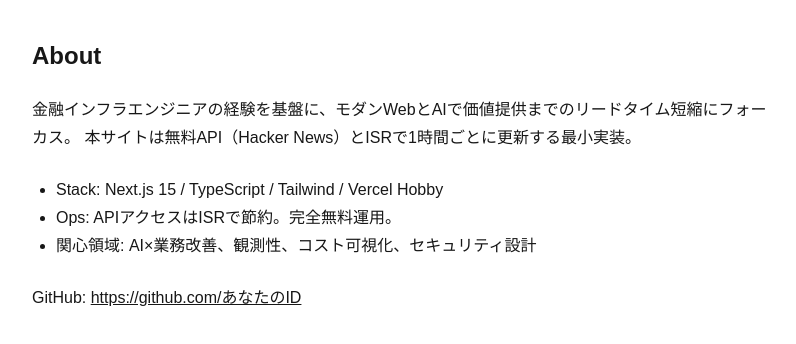
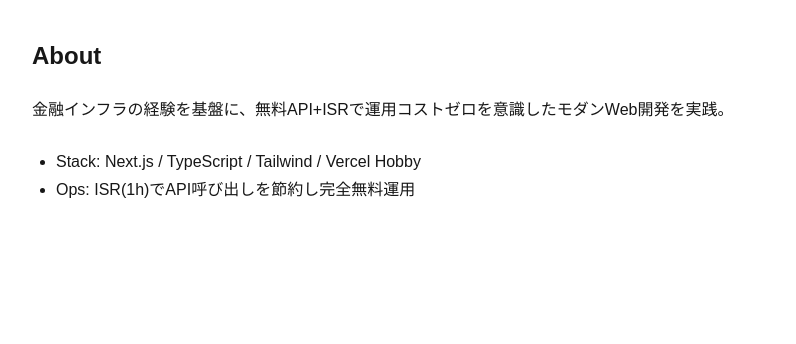
Before and after one commit to Ryoma-N/ai-trendboard, a Next.js app: page /about in a window 1280 px wide. Shown: the top 344 px of the page, without its empty margins (240-1036 px from the left). Built offline with nearby package versions, Linux system fonts and the light colour scheme.

Commit message:
Update page.tsx

```diff
--- a/src/app/about/page.tsx
+++ b/src/app/about/page.tsx
@@ -3,15 +3,12 @@ export default function About() {
     <main className="mx-auto max-w-3xl px-4 py-10 space-y-6 leading-7">
       <h1 className="text-2xl font-bold">About</h1>
       <p>
-        金融インフラエンジニアの経験を基盤に、モダンWebとAIで価値提供までのリードタイム短縮にフォーカス。
-        本サイトは無料API（Hacker News）とISRで1時間ごとに更新する最小実装。
+        金融インフラの経験を基盤に、無料API+ISRで運用コストゼロを意識したモダンWeb開発を実践。
       </p>
       <ul className="list-disc pl-6">
-        <li>Stack: Next.js 15 / TypeScript / Tailwind / Vercel Hobby</li>
-        <li>Ops: APIアクセスはISRで節約。完全無料運用。</li>
-        <li>関心領域: AI×業務改善、観測性、コスト可視化、セキュリティ設計</li>
+        <li>Stack: Next.js / TypeScript / Tailwind / Vercel Hobby</li>
+        <li>Ops: ISR(1h)でAPI呼び出しを節約し完全無料運用</li>
       </ul>
-      <p>GitHub: <a className="underline" href="https://github.com/あなたのID" target="_blank">https://github.com/あなたのID</a></p>
     </main>
   );
 }
```
